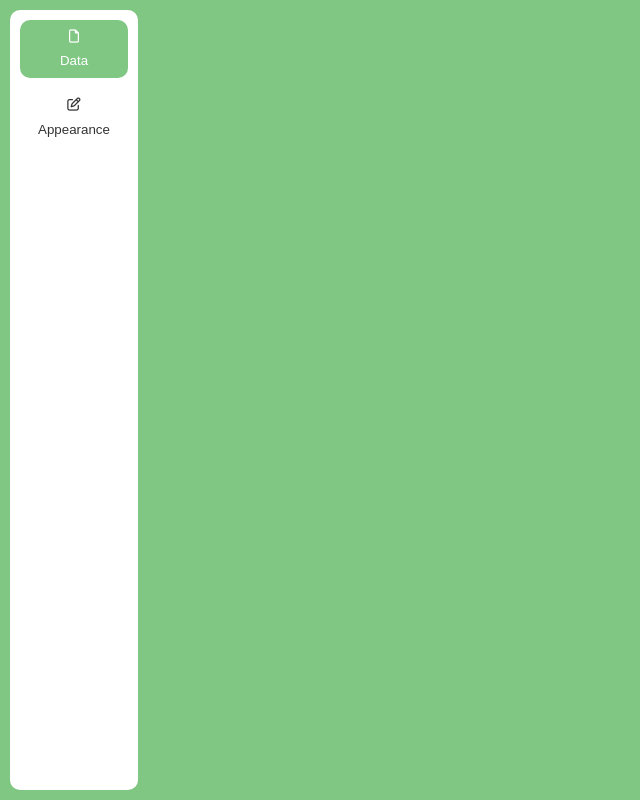
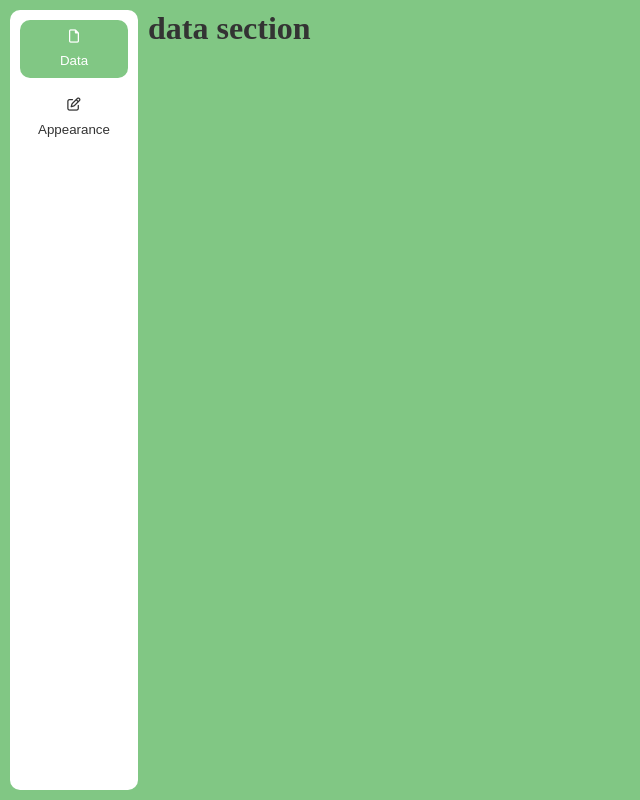
Before and after one commit to fernandozarate07/Project-CV-Application, a React (Vite) app: page / in a window 1280 px wide. Shown: the whole page, without its empty margins (0-640 px from the left). Built offline with nearby package versions, Linux system fonts and the light colour scheme.

Commit message:
Add logic in App component of optionBar component

```diff
--- /dev/null
+++ b/src/components/ appearanceSection/ appearanceSection.jsx
@@ -0,0 +1,4 @@
+function AppearanceSection() {
+  return <h1>appearence section</h1>;
+}
+export default AppearanceSection;
--- a/src/components/App.jsx
+++ b/src/components/App.jsx
@@ -1,11 +1,19 @@
 // import { useState } from "react";
 import "../css/App.css";
 import OptionsBar from "./OptionsBar/OptionsBar";
+import AppearanceSection from "./ appearanceSection/ appearanceSection";
+import DataSection from "./DataSection/DataSection";
+import { useState } from "react";
+function App() {
+  const [activeSection, setActiveSection] = useState("data");
 
-function App() {
   return (
     <div className="app__container">
-      <OptionsBar />
+      <OptionsBar setActiveSection={setActiveSection} />
+      <div className="sectionTab__container">
+        {activeSection === "data" && <DataSection />}
+        {activeSection === "appearance" && <AppearanceSection />}
+      </div>
     </div>
   );
 }
--- a/src/components/DataSection/DataSection.jsx
+++ b/src/components/DataSection/DataSection.jsx
@@ -0,0 +1,4 @@
+function DataSection() {
+  return <h1>data section</h1>;
+}
+export default DataSection;
--- a/src/css/App.css
+++ b/src/css/App.css
@@ -39,3 +39,7 @@
   color: var();
   color: var(--black-charcoal);
 }
+h1 {
+  font-size: 2rem;
+  color: var(--black-charcoal);
+}
```
Also changed, not shown: src/components/CustomizeSection/CustomizeSection.jsx (deleted).
